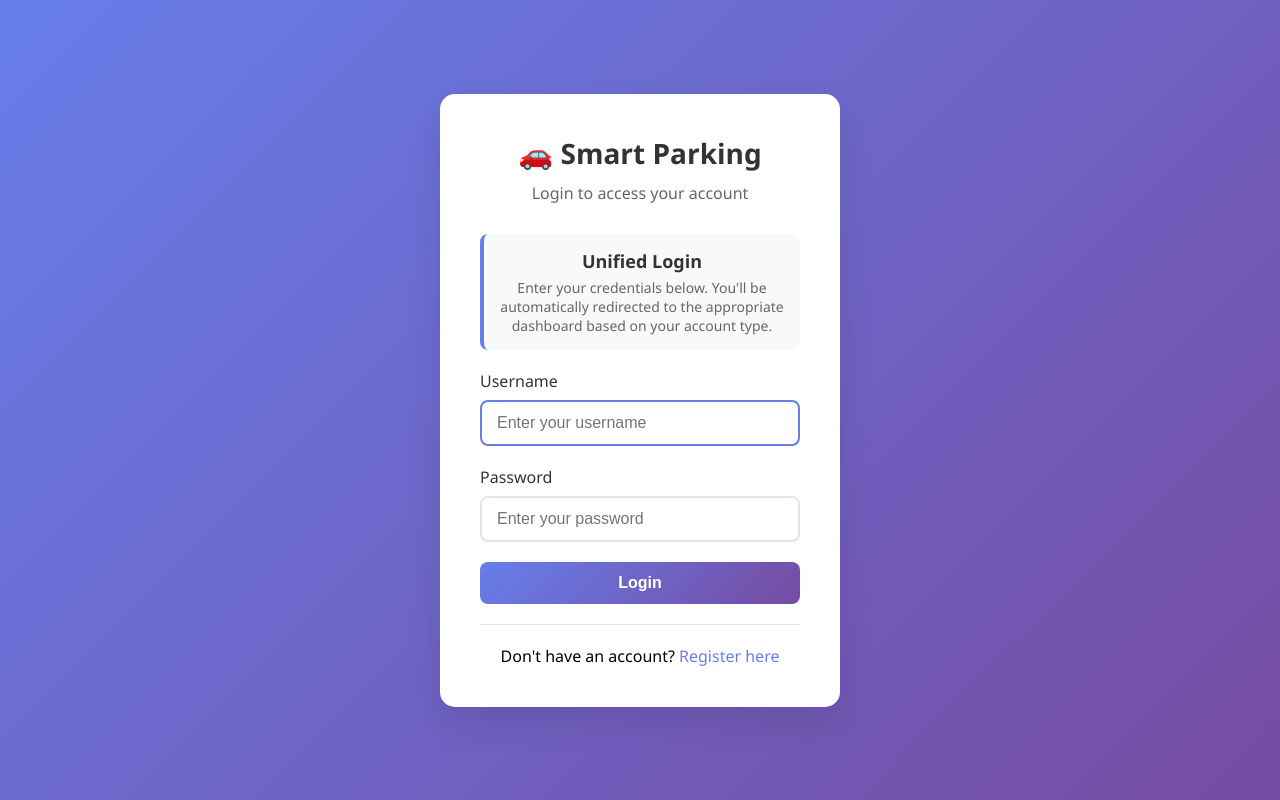
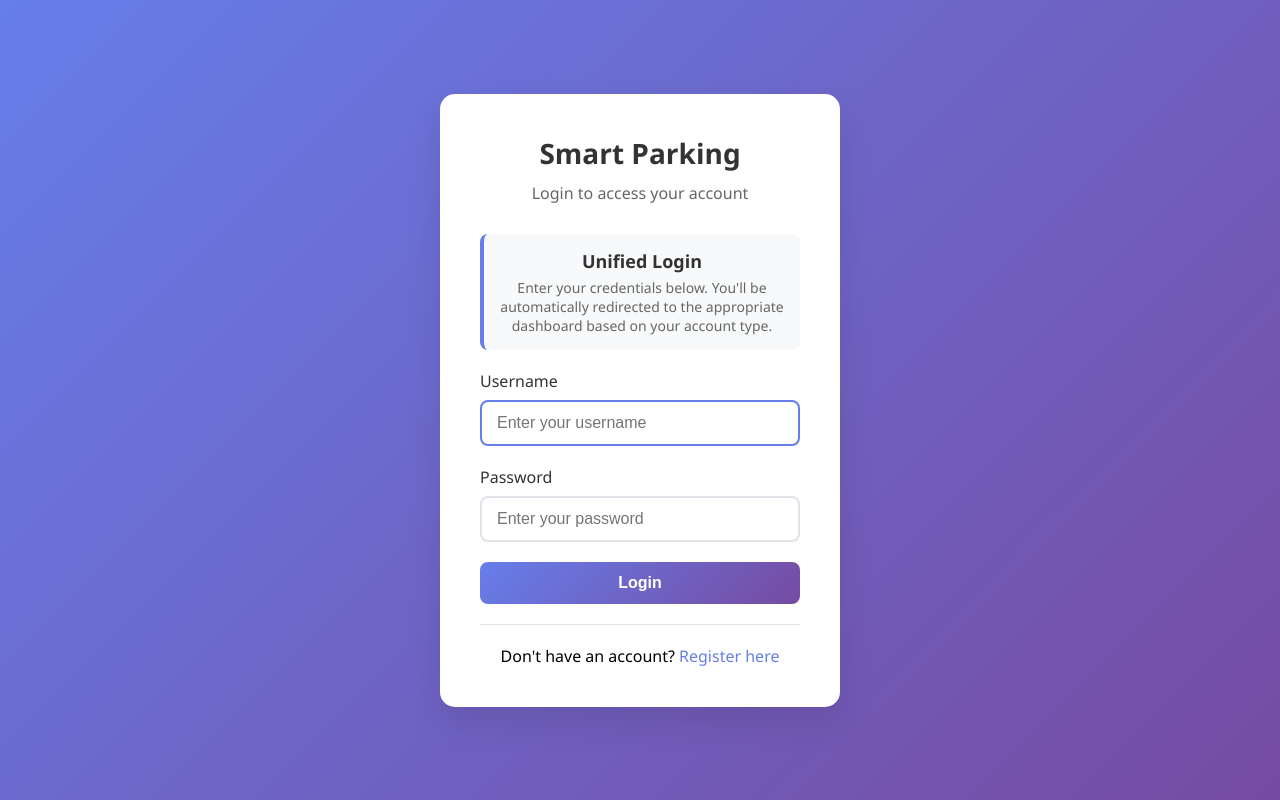
Before and after one commit to M3Almasri/Parkingsys25, a website: page public/login.html in a window 1280 px wide. Drawn offline with Linux system fonts and the light colour scheme.

Commit message:
Update login.html

```diff
--- a/public/login.html
+++ b/public/login.html
@@ -158,7 +158,7 @@
 <body>
     <div class="login-container">
         <div class="login-header">
-            <h1>🚗 Smart Parking</h1>
+            <h1> Smart Parking</h1>
             <p>Login to access your account</p>
         </div>
 
```
